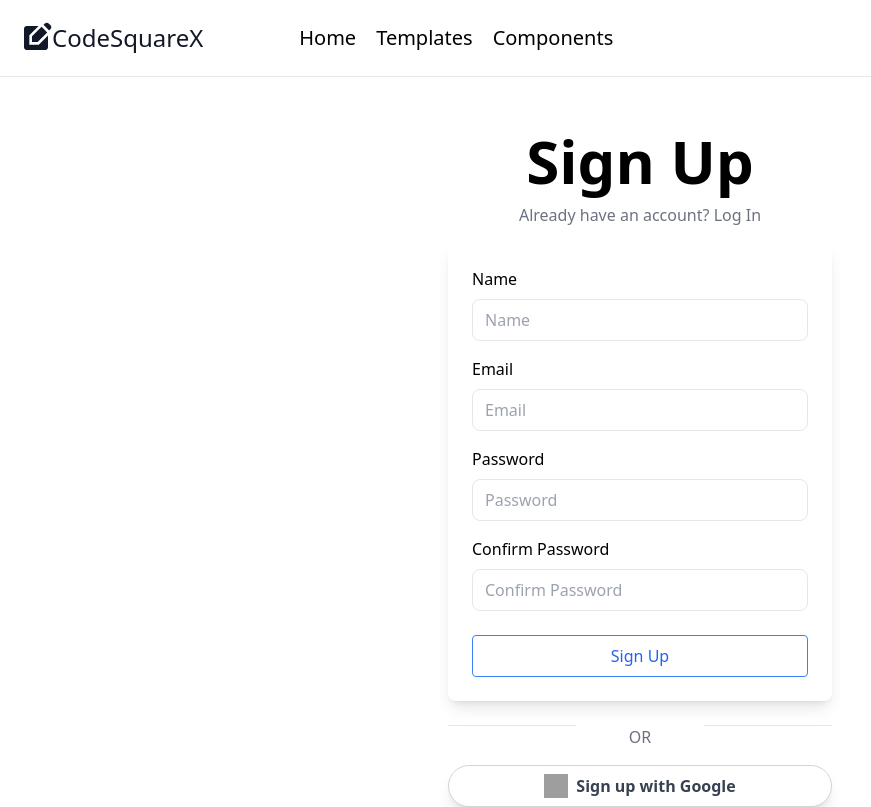
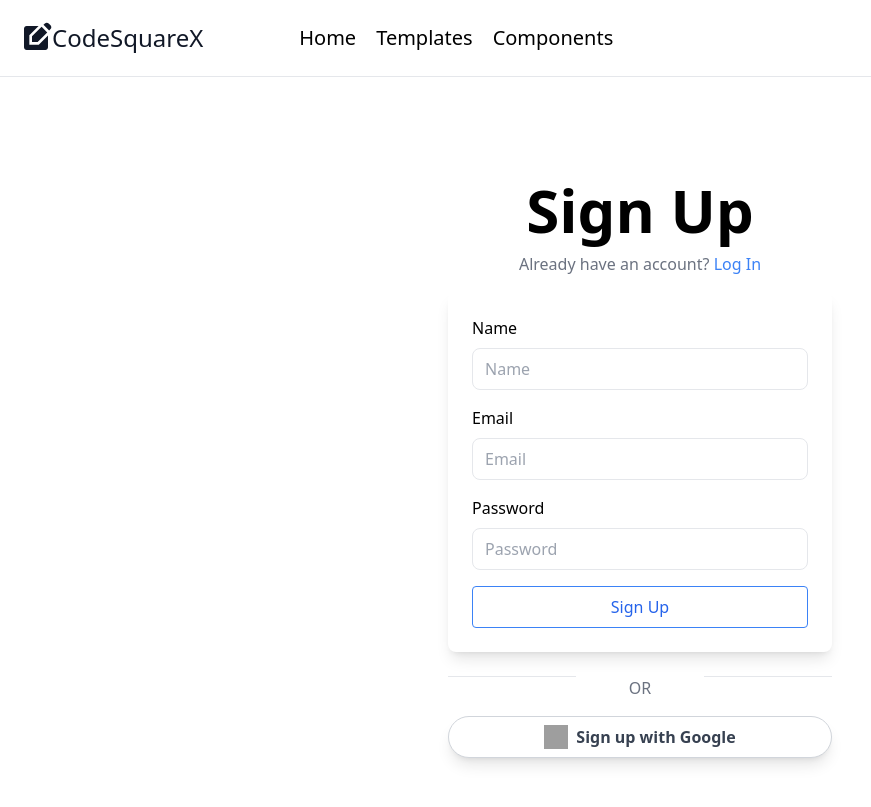
Before and after one commit to darshilkantaria11/SU, a Next.js app in the folder codeeasy/: page /signup in a window 1280 px wide. Shown: the top 807 px of the page, without its empty margins (0-871 px from the left). Built offline with nearby package versions, Linux system fonts and the light colour scheme; grey boxes are pictures that could not be loaded.

Commit message:
some changes

```diff
--- a/codeeasy/components/Navbar.js
+++ b/codeeasy/components/Navbar.js
@@ -56,7 +56,7 @@ const Navbar = () => {
             <Link className="mr-5 text-xl hover:text-blue-500 " href={'/'}> Home</Link>
             <div className="relative">
               <button
-                className="mr-5 text-xl hover:text-blue-500 focus:outline-none"
+                className="mr-5 text-xl hover:text-blue-500  focus:outline-none"
                 onClick={toggleDropdown1}
               >
                 Templates
--- a/codeeasy/pages/index.js
+++ b/codeeasy/pages/index.js
@@ -22,7 +22,7 @@ const Home = () => {
                 solutions and templates today and get started on your website journey!
               </p>
               <div className="flex xl:p-6 ">
-                <Link className=" xl:pr-12 xl:pl-3   xl:text-2xl bg-blue-600 hover:bg-blue-700 text-white xl:font-semi-bold py-2 px- rounded-full mt-4 flex  items-center" href="/login">
+                <Link className=" xl:pr-12 xl:pl-3   xl:text-2xl bg-blue-600 hover:bg-blue-700 text-white xl:font-light py-2 px- rounded-full mt-4 flex  items-center" href="/login">
                   Get Started
                   <div className="animate-arrow">&rarr;</div>
                 </Link>
--- a/codeeasy/pages/signup.js
+++ b/codeeasy/pages/signup.js
@@ -7,7 +7,7 @@ function SignUp() {
       <h1 className="text-6xl font-bold mb-3 xl:font-semibold">Sign Up</h1>
       <p className="text-gray-500 mb-4">
         Already have an account?{' '}
-       <Link className="text-bxlue-500 hover:underline" href={'/login'}>Log In</Link>
+       <Link className="text-blue-500 hover:underline" href={'/login'}>Log In</Link>
       </p>
       <form className="w-96 p-6 rounded-lg shadow-lg bg-white mb-6">
         <div className="mb-4">
@@ -46,18 +46,7 @@ function SignUp() {
             placeholder="Password"
           />
         </div>
-        <div className="mb-6">
-          <label className="block font-medium mb-2" htmlFor="password_confirm">
-            Confirm Password
-          </label>
-          <input
-            className="w-full px-3 py-2 border rounded-lg outline-none focus:shadow-outline"
-            type="password"
-            name="password_confirm"
-            id="password_confirm"
-            placeholder="Confirm Password"
-          />
-        </div>
+
         <button
           className="w-full border xl:font-normal border-blue-500 xl:text-blue-600 hover:bg-blue-500 hover:border-blue-700 hover:text-white font-bold py-2 px-4 rounded transition-colors duration-300"
           type="submit"
```
